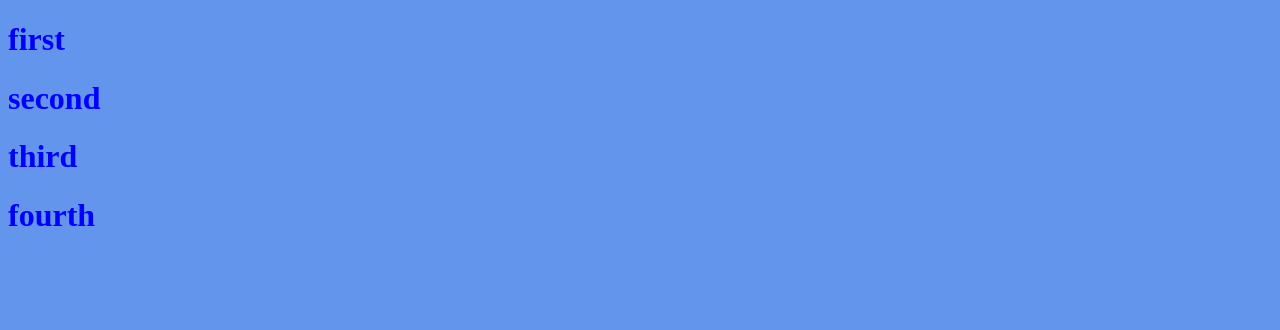
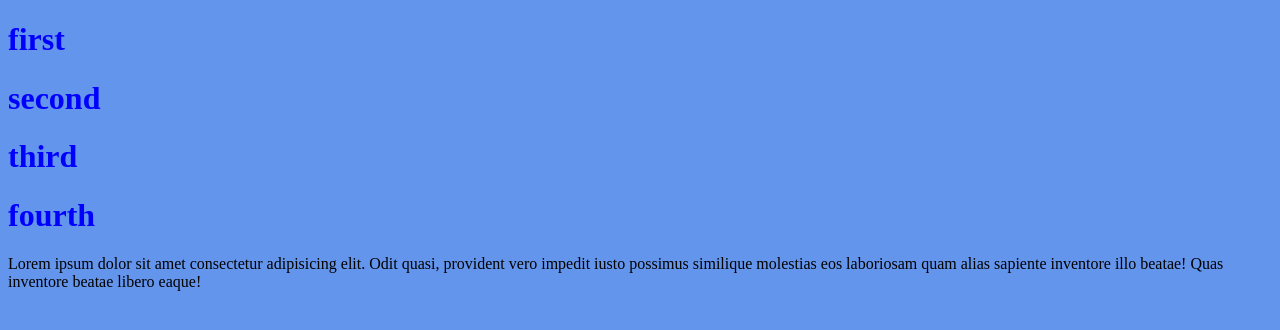
Before and after one commit to SakinaGit/Githublec8, a plain HTML site: page index.html in a window 1280 px wide. Drawn offline with Linux system fonts and the light colour scheme.

Commit message:
update file index.html

```diff
--- a/index.html
+++ b/index.html
@@ -11,5 +11,7 @@
     <h1>second</h1>
     <h1>third</h1>
     <h1>fourth</h1>
+
+    <p>Lorem ipsum dolor sit amet consectetur adipisicing elit. Odit quasi, provident vero impedit iusto possimus similique molestias eos laboriosam quam alias sapiente inventore illo beatae! Quas inventore beatae libero eaque!</p>
 </body>
 </html>
```
